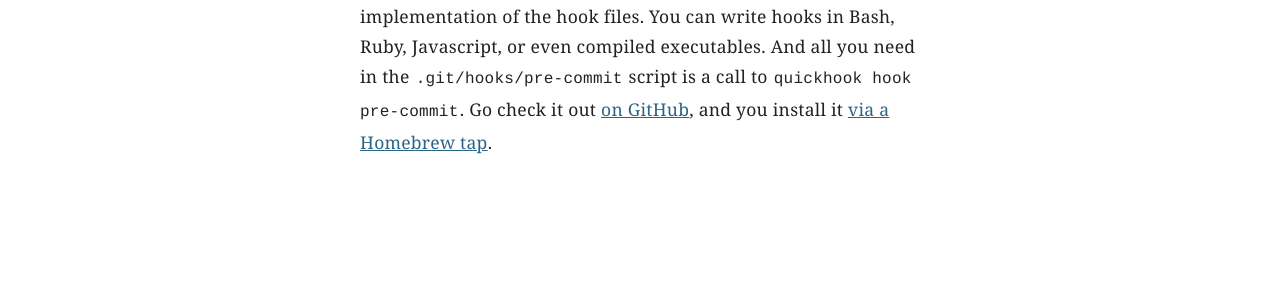
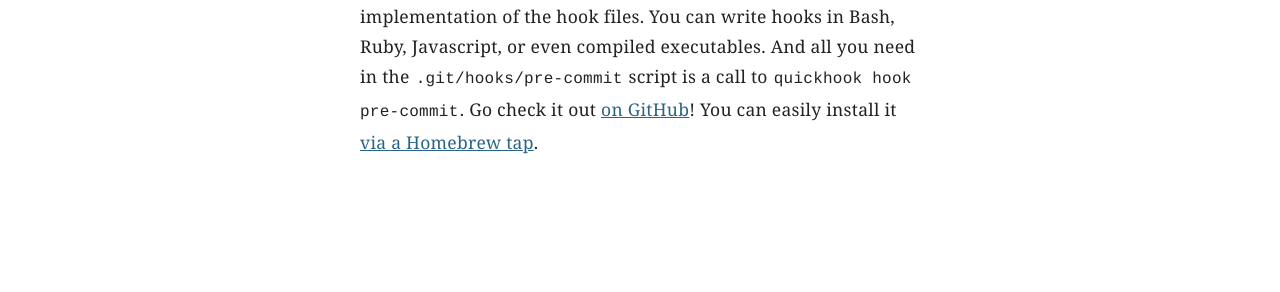
Before and after one commit to dirk/precompile.com, a Jekyll site: the page built from _posts/2016-08-12-quickhook-git-hook-manager.md, in a window 1280 px wide. Shown: the part 1134-1426 px from the top of the page. Built offline with Jekyll 4.4.1, drawn with Linux system fonts in a browser that asks for light colours.

Commit message:
Tweak language in conclusion

````diff
--- a/_posts/2016-08-12-quickhook-git-hook-manager.md
+++ b/_posts/2016-08-12-quickhook-git-hook-manager.md
@@ -31,4 +31,4 @@ go-vet: fail
 context/context.go:97: unreachable code
 ```
 
-"Manager" isn't the right word for Quickhook. Runner or coordinator is a better description. It has no knowledge of the implementation of the hook files. You can write hooks in Bash, Ruby, Javascript, or even compiled executables. And all you need in the `.git/hooks/pre-commit` script is a call to `quickhook hook pre-commit`. Go check it out [on GitHub](https://github.com/dirk/quickhook), and you install it [via a Homebrew tap](https://github.com/dirk/homebrew-quickhook).
+"Manager" isn't the right word for Quickhook. Runner or coordinator is a better description. It has no knowledge of the implementation of the hook files. You can write hooks in Bash, Ruby, Javascript, or even compiled executables. And all you need in the `.git/hooks/pre-commit` script is a call to `quickhook hook pre-commit`. Go check it out [on GitHub](https://github.com/dirk/quickhook)! You can easily install it [via a Homebrew tap](https://github.com/dirk/homebrew-quickhook).
````
